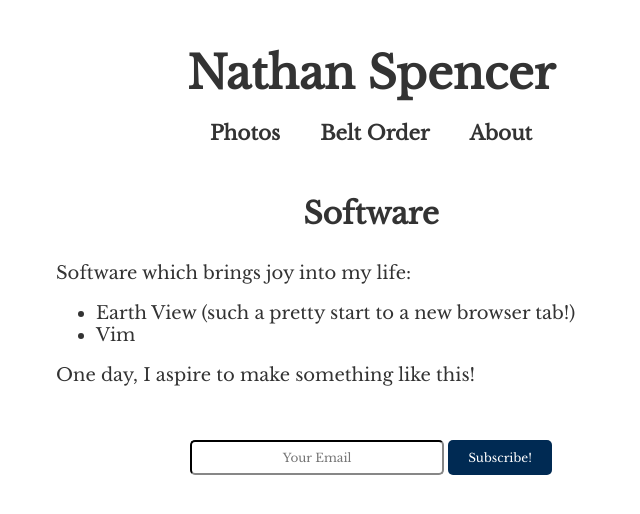
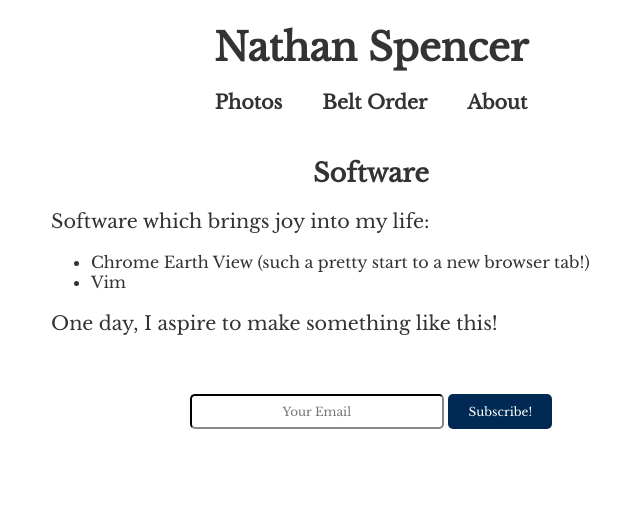
Before and after one commit to nathancspencer/website, an Eleventy site: page hidden/software.md in a window 1280 px wide. Shown: the whole page, without its empty margins (269-909 px from the left). Built offline with nearby package versions, Linux system fonts and the light colour scheme; Eleventy itself is replaced by a stand-in of ours; files that its build step writes are made by us from their sources.

Commit message:
add reactivity

```diff
--- a/_includes/layout.html
+++ b/_includes/layout.html
@@ -1,55 +1,55 @@
 <html>
 <head>
 <link rel="icon" type="image/x-icon" href="../photos/favicon.ico">
+<meta name="viewport" content="width=device-width, initial-scale=1">
 <style>
 @import url('https://fonts.googleapis.com/css2?family=Libre+Baskerville&display=swap');
 
-h1 {
+* {
+	font-family: 'Libre Baskerville', serif;
+	color: #333;
+}
+
+h1, h2, h3 {
     text-align: center;
-    font-size: 45px;
-    color: #333;
-    font-family: 'Libre Baskerville', serif;
-    margin-top: 1em;
-    margin-bottom: 0em;
 }
-h2 {
-    text-align: center;
-    font-size: 30px;
-    color: #333;
-    font-family: 'Libre Baskerville', serif;
-    margin-top: 1em ;
-    margin-bottom: 1em ;
+
+h1, h2 {
+	margin-top: 3vh;
+	margin-bottom: 0vh;
 }
-h3 {
-    text-align: center;
-    font-size: 20px;
-    color: #333;
-    font-family: 'Libre Baskerville', serif;
+
+@media only screen and (max-width: 600px) {
+	h1 {
+		font-size: 10vw;
+	}
+	h2 {
+		font-size: 8vw;
+	}
+	h3, p {
+		font-size: 5vw;
+	}
 }
-h1 a {
+
+@media only screen and (min-width: 601px) {
+	h1 {
+		font-size: 3vw;
+	}
+	h2 {
+		font-size: 2vw;
+	}
+	h3, p {
+		font-size: 1.5vw;
+	}
+	body {
+		margin: auto;
+		width: 50vw;
+	}
+}
+
+h1 a, h3 a {
 	text-decoration:none;
 	color:inherit;
-}
-h3 a {
-	text-decoration:none;
-	color:inherit;
-}
-
-main {
-	margin-left: auto;
-	margin-right: auto;
-	width: 35em;
-	/* width: 100%; */
-	font-size: large;
-	/* font-size: 3em; */
-	color: #333;
-	font-family: 'Libre Baskerville', serif;
-}
-
-@media screen and (max-width: 800px) {
-  main {
-	width: 100%;
-  }
 }
 
 main a {
--- a/hidden/software.md
+++ b/hidden/software.md
@@ -3,7 +3,8 @@ title: Software
 ---
 
 Software which brings joy into my life:
-- Earth View (such a pretty start to a new browser tab!)
+
+- Chrome Earth View (such a pretty start to a new browser tab!)
 - Vim
 
 One day, I aspire to make something like this!
```
Also changed, not shown: 5 other files.
